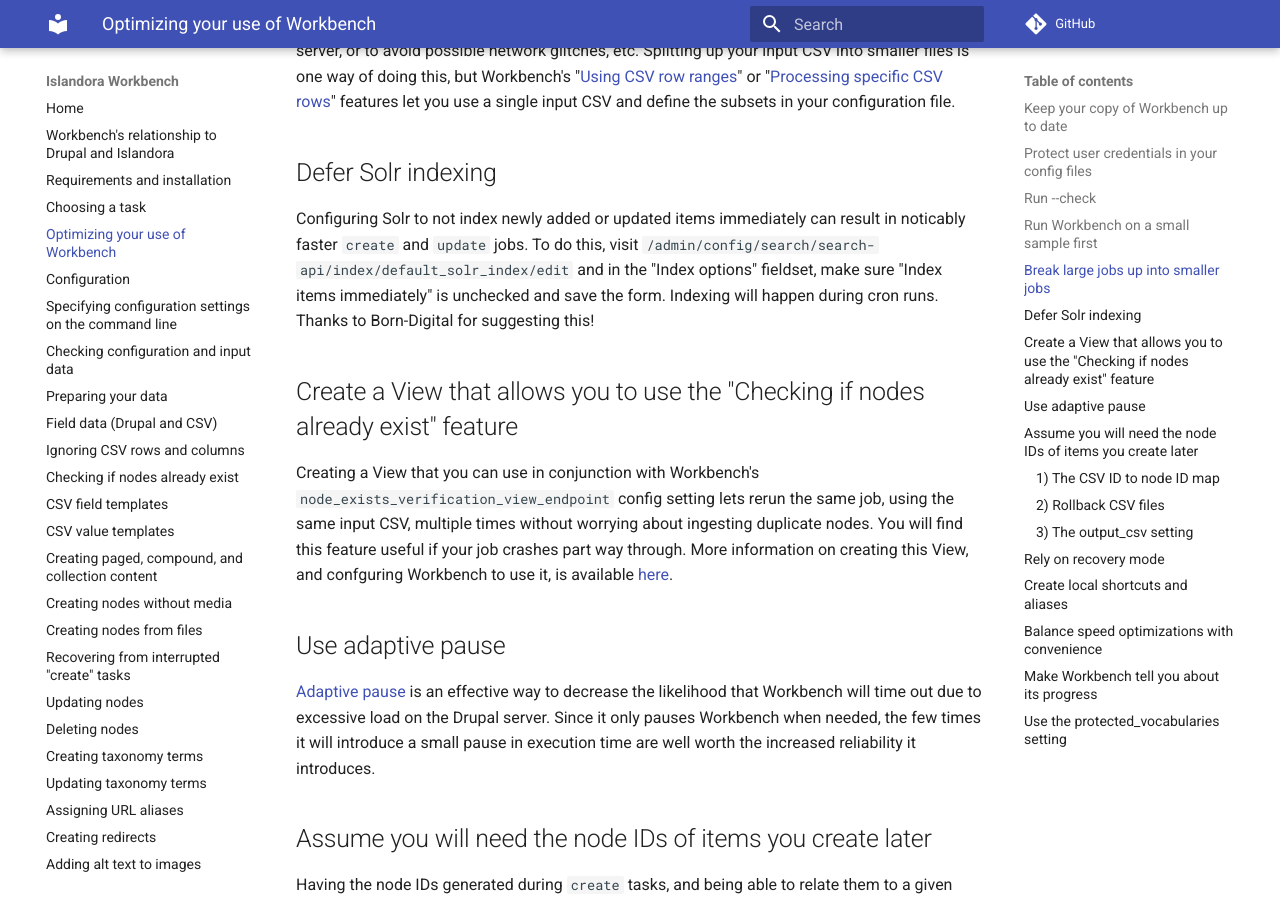
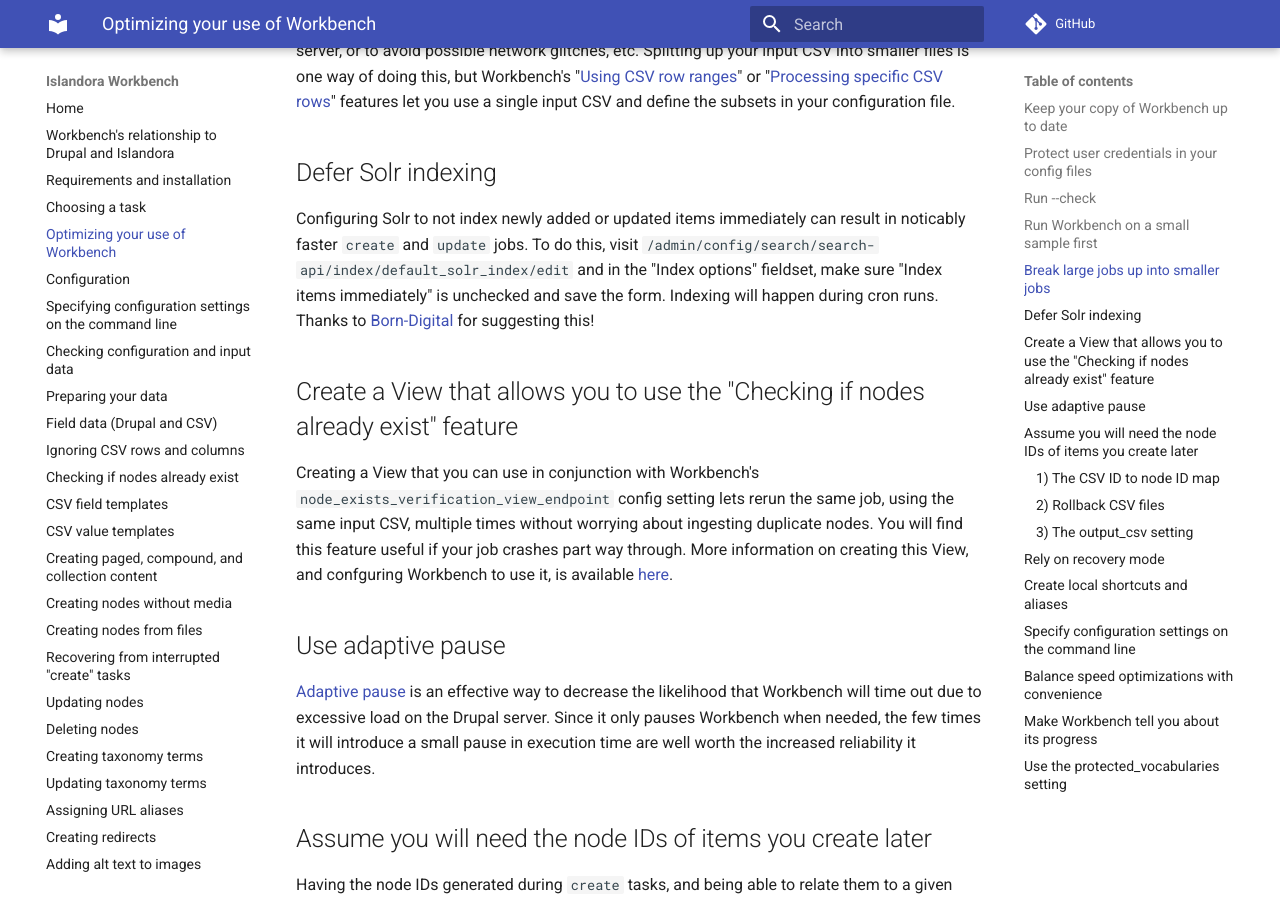
Before and after one commit to mjordan/islandora_workbench_docs, an MkDocs documentation site: the page built from docs/optimizing_your_use_of_workbench.md, in a window 1280 px wide and 900 px high, scrolled down 1361 px. Built offline with MkDocs 1.6.1 and Material for MkDocs 9.7.7, drawn with Linux system fonts in a browser that asks for light colours; comment, search, counter and statistics services are not loaded; some of the changed lines change nothing that is shown; some of the changed text lies outside the part shown.

Commit message:
Added entry on specifying config settings on the command line.

```diff
--- a/docs/optimizing_your_use_of_workbench.md
+++ b/docs/optimizing_your_use_of_workbench.md
@@ -30,7 +30,7 @@
 
 ## Defer Solr indexing
 
-Configuring Solr to not index newly added or updated items immediately can result in noticably faster `create` and `update` jobs. To do this, visit `/admin/config/search/search-api/index/default_solr_index/edit` and in the "Index options" fieldset, make sure "Index items immediately" is unchecked and save the form. Indexing will happen during cron runs. Thanks to Born-Digital for suggesting this!
+Configuring Solr to not index newly added or updated items immediately can result in noticably faster `create` and `update` jobs. To do this, visit `/admin/config/search/search-api/index/default_solr_index/edit` and in the "Index options" fieldset, make sure "Index items immediately" is unchecked and save the form. Indexing will happen during cron runs. Thanks to [Born-Digital](https://www.born-digital.com/software/islandora) for suggesting this!
 
 ## Create a View that allows you to use the "Checking if nodes already exist" feature
 
@@ -68,6 +68,10 @@
 
 Some users create aliases for Workbench commands. How to do this depends on your operating system, but on Unix-based systems such as MacOS and Linux, a single command such as `alias wb='workbench --config=config.yml` can let you run `wb` many times without having to use the full command. Thanks to [rosiel](https://github.com/mjordan/islandora_workbench/issues/789#issuecomment-2189446853) for this tip.
 
+## Specify configuration settings on the command line
+
+Managing small changes in a configuration file over multiple runs of Workbench can be tedious. Some configuration settings can be [applied at the command line](/islandora_workbench_docs/configuration_settings_on_the_command_line/), which makes editing the configuration file unnecessary.
+
 
 ## Balance speed optimizations with convenience
 
```
